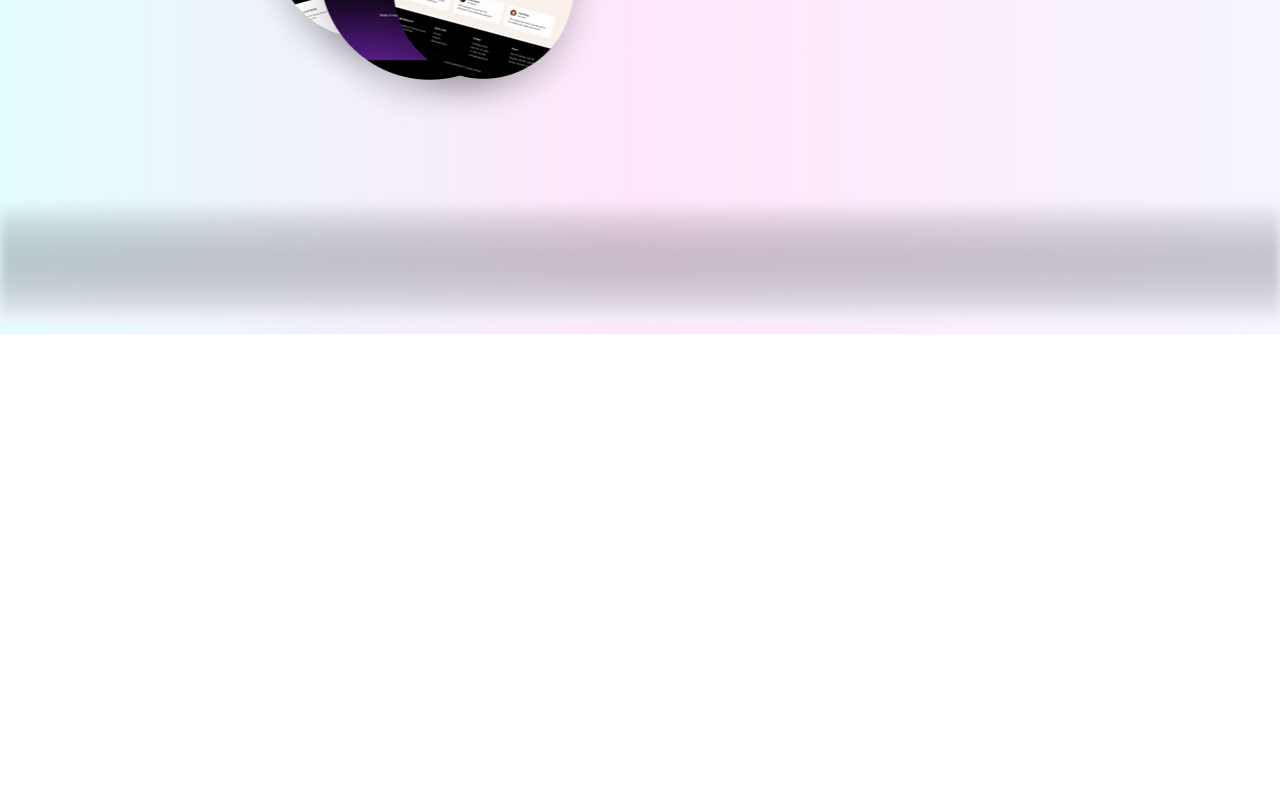
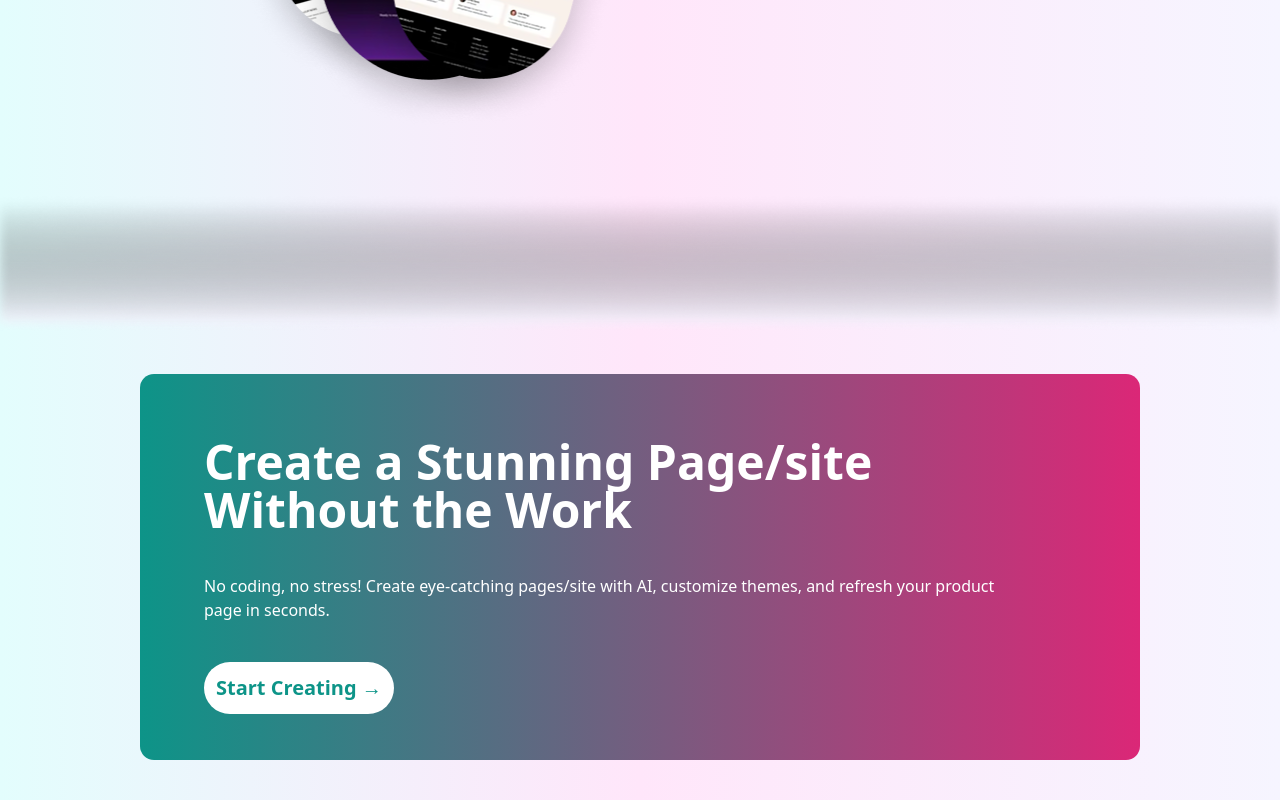
Before and after one commit to KMV531/ai-saas-landing-page, a Next.js app: page / in a window 1280 px wide. Shown: the part 3760-4560 px from the top of the page. Before the commit the page ends 4094 px from the top, so only its background shows below. Built offline with nearby package versions, Linux system fonts and the light colour scheme; no server answers.

Commit message:
Catt To Action Section

```diff
--- a/src/app/page.jsx
+++ b/src/app/page.jsx
@@ -1,4 +1,5 @@
 import AboutSection from "@/sections/About";
+import CTASection from "@/sections/CTA";
 import Header from "@/sections/Header";
 import HeroSection from "@/sections/Hero";
 import HIWSection from "@/sections/HIW";
@@ -14,6 +15,7 @@ const HomePage = () => {
       </div>
       <div className="bg-[linear-gradient(to_right,_#E3FDFD_0%,_#FFE6FA_50%,_#F6F5FF_100%)]">
         <HIWSection />
+        <CTASection />
       </div>
     </div>
   );
--- /dev/null
+++ b/src/sections/CTA.jsx
@@ -0,0 +1,24 @@
+import React from "react";
+
+const CTASection = () => {
+  return (
+    <main className="container mx-auto px-5 lg:px-0 py-10">
+      <section className="bg-[linear-gradient(to_right,_#0D9488_0%,_#DB2777_100%)] text-white rounded-xl max-w-[1000px] h-[386px] mx-auto">
+        <div className="flex flex-col items-start justify-start max-w-[923px] space-y-10 p-16 ">
+          <h1 className="text-2xl md:text-3xl lg:text-5xl font-semibold">
+            Create a Stunning Page/site Without the Work
+          </h1>
+          <p>
+            No coding, no stress! Create eye-catching pages/site with AI,
+            customize themes, and refresh your product page in seconds.
+          </p>
+          <button className="rounded-full font-semibold bg-white text-[#0D9488] text-sm md:text-lg lg:text-xl p-3 cursor-pointer">
+            Start Creating →
+          </button>
+        </div>
+      </section>
+    </main>
+  );
+};
+
+export default CTASection;
```
